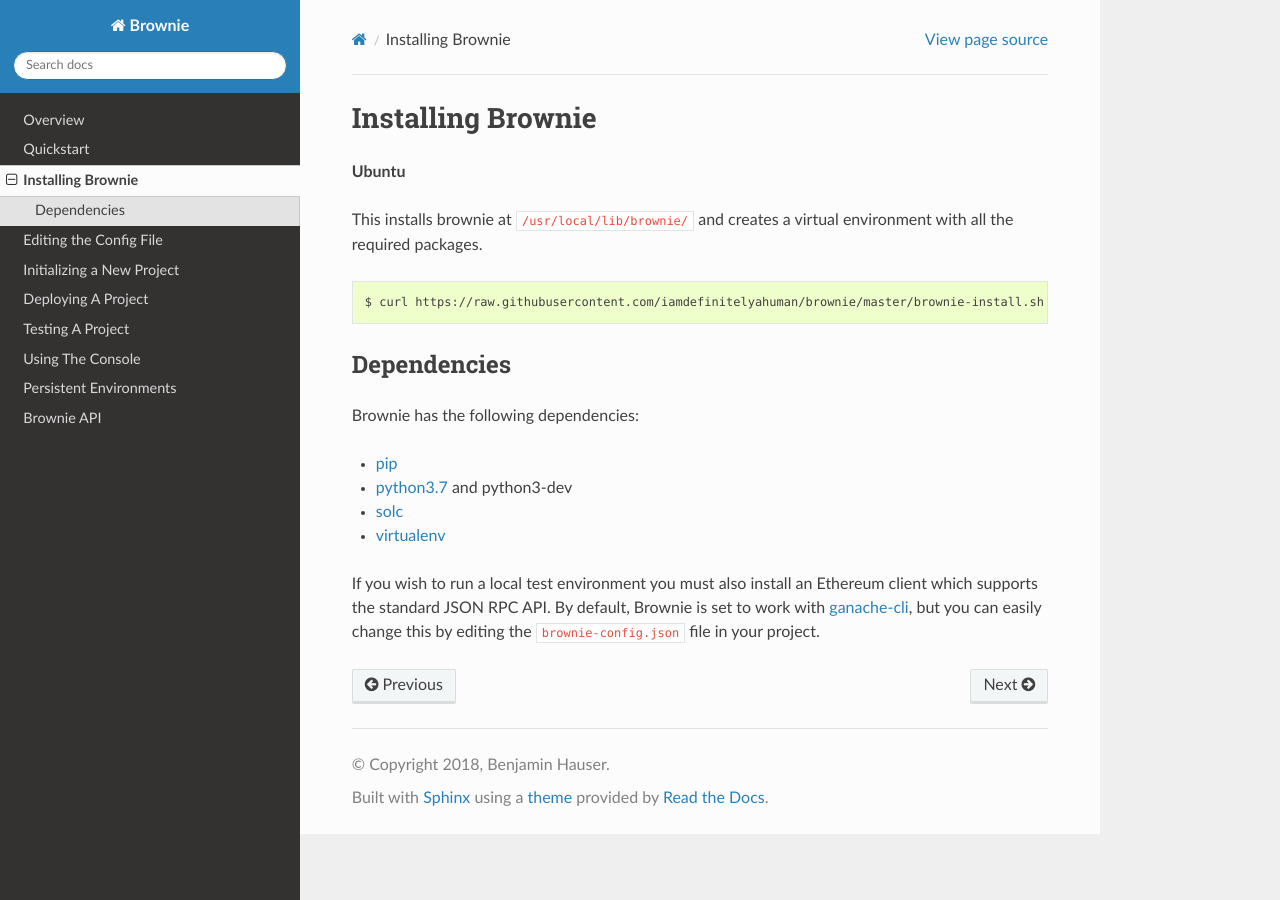
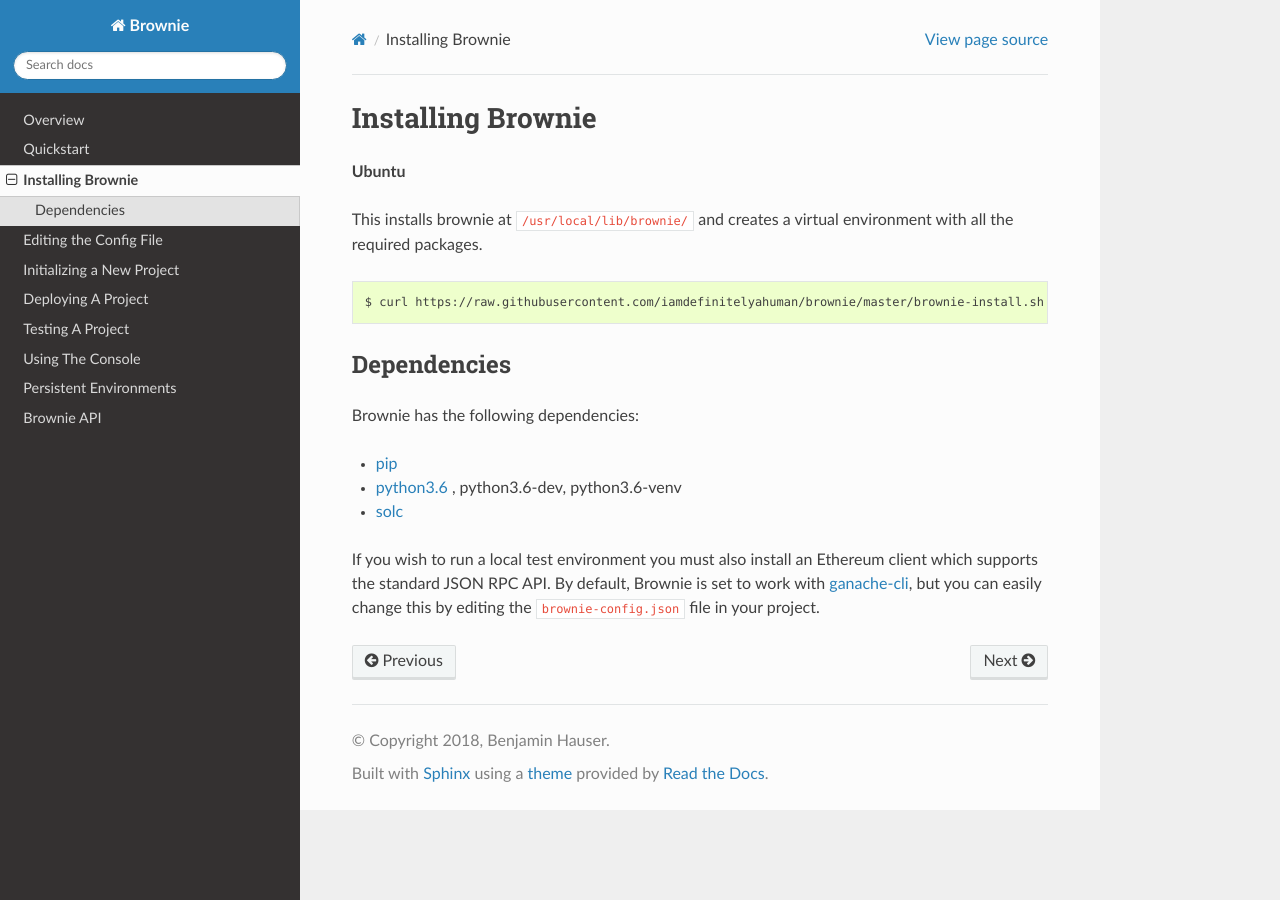
Before and after one commit to eth-brownie/brownie, a Sphinx documentation site: the page built from docs/install.rst, in a window 1280 px wide. Built offline with Sphinx 7.4.7 and the Read the Docs theme 2.0.0, drawn with Linux system fonts in a browser that asks for light colours.

Commit message:
python 3.7 > python3.6, venv instead of virtualenv

```diff
--- a/docs/install.rst
+++ b/docs/install.rst
@@ -19,8 +19,7 @@
 Brownie has the following dependencies:
 
 * `pip <https://pypi.org/project/pip/>`__
-* `python3.7 <https://www.python.org/downloads/release/python-371/>`__ and python3-dev
+* `python3.6 <https://www.python.org/downloads/release/python-368/>`__ , python3.6-dev, python3.6-venv
 * `solc <https://solidity.readthedocs.io/en/latest/installing-solidity.html#binary-packages>`__
-* `virtualenv <https://pypi.org/project/virtualenv/>`__
 
 If you wish to run a local test environment you must also install an Ethereum client which supports the standard JSON RPC API. By default, Brownie is set to work with `ganache-cli <https://github.com/trufflesuite/ganache-cli>`__, but you can easily change this by editing the ``brownie-config.json`` file in your project.
--- a/requirements.txt
+++ b/requirements.txt
@@ -5,6 +5,7 @@
 chardet==3.0.4
 cryptography==2.4.2
 cytoolz==0.9.0.1
+docopt==0.6.2
 eth-abi==1.2.2
 eth-account==0.3.0
 eth-event==0.1.1
```
Also changed, not shown: README.md (+1 -2 lines), 2 other files.
